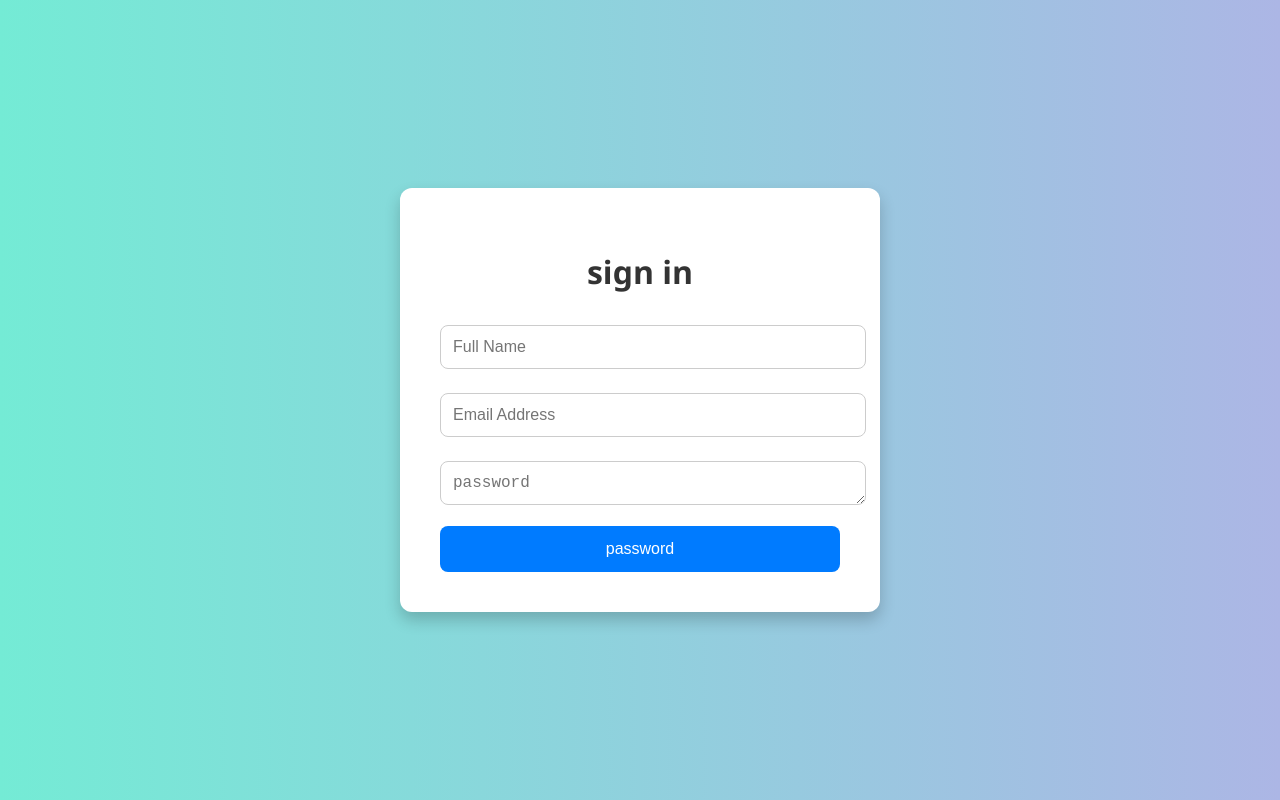
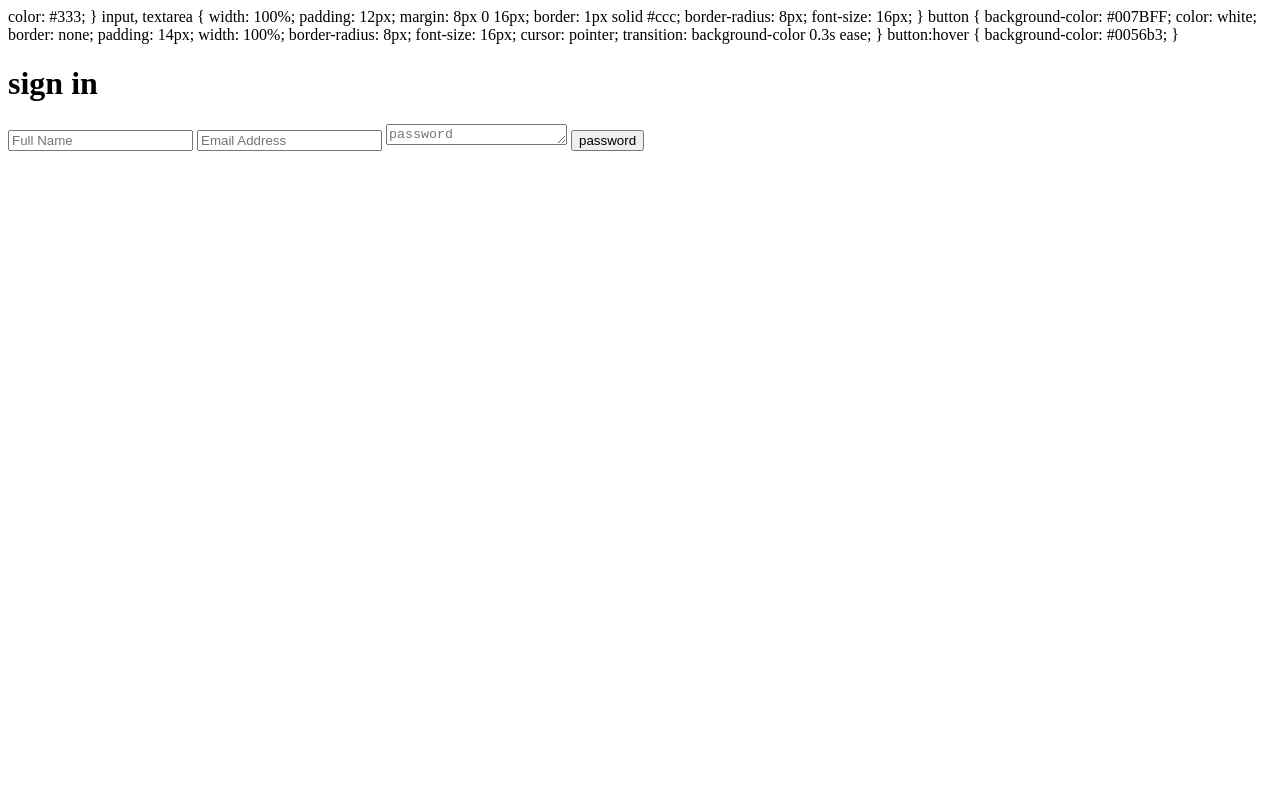
Before and after one commit to mahmoud-tech/new_sign_in, a plain HTML site: page wohoo.html in a window 1280 px wide. Drawn offline with Linux system fonts and the light colour scheme.

Commit message:
Update wohoo.html

```diff
--- a/wohoo.html
+++ b/wohoo.html
@@ -1,31 +1,4 @@
-<!DOCTYPE html>
-<html lang="en">
-<head>
-  <meta charset="UTF-8">
-  <title>sign in</title>
-  <style>
-    body {
-      font-family: 'Segoe UI', Tahoma, Geneva, Verdana, sans-serif;
-      background: linear-gradient(to right, #74ebd5, #ACB6E5);
-      display: flex;
-      align-items: center;
-      justify-content: center;
-      height: 100vh;
-      margin: 0;
-    }
 
-    .container {
-      background: white;
-      padding: 40px;
-      border-radius: 12px;
-      box-shadow: 0 8px 16px rgba(0,0,0,0.2);
-      max-width: 400px;
-      width: 100%;
-    }
-
-    h1 {
-      text-align: center;
-      margin-bottom: 24px;
       color: #333;
     }
 
```
